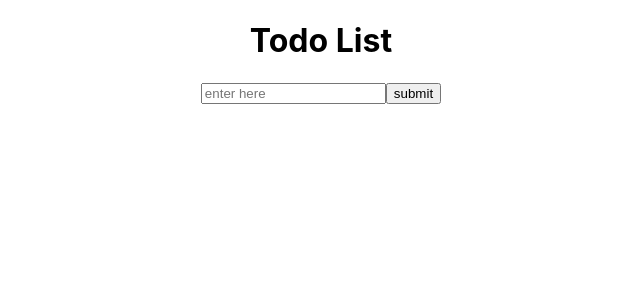
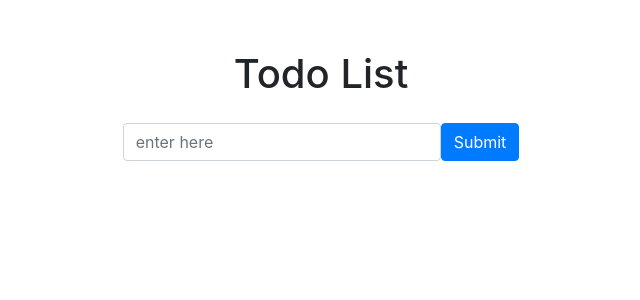
Before and after one commit to algojedi/todo-redux, a React (Create React App) app: page / in a window 1280 px wide. Shown: the top 300 px of the page, without its empty margins (319-959 px from the left). Built offline with nearby package versions, Linux system fonts and the light colour scheme.

Commit message:
Now we can delete! And welcome to reactstrap!

```diff
--- a/package.json
+++ b/package.json
@@ -3,10 +3,12 @@
   "version": "0.1.0",
   "private": true,
   "dependencies": {
+    "bootstrap": "^4.3.1",
     "react": "^16.9.0",
     "react-dom": "^16.9.0",
     "react-redux": "^7.1.1",
     "react-scripts": "3.1.1",
+    "reactstrap": "^8.0.1",
     "redux": "^4.0.4",
     "redux-devtools-extension": "^2.13.8"
   },
--- a/src/App.js
+++ b/src/App.js
@@ -7,7 +7,6 @@ import List from './components/list/list-container'
 function App() {
   return (
     <div className="App">
-      <h1>Todo List</h1>
       <Header/>
       <List/>
     </div>
--- a/src/actions/actions.js
+++ b/src/actions/actions.js
@@ -7,7 +7,7 @@ let id = 0;
 
 //action creators returning actions
 export function addTodo(todo) {
-    console.log('added todo: ' + todo);
+    //console.log('added todo: ' + todo);
     return {
         type: ADD_TODO,
         index: id++,
@@ -16,6 +16,8 @@ export function addTodo(todo) {
 }
 
 export function deleteTodo(i) {
+    console.log('deleted todo at ind: ' + i);
+
     return {
         type: DELETE_TODO,
         index: i
--- a/src/components/header/header.component.js
+++ b/src/components/header/header.component.js
@@ -2,6 +2,10 @@ import React from 'react';
 import './header.css';
 import { addTodo } from "../../actions/actions";
 import { connect } from 'react-redux';
+import { Button } from 'reactstrap';
+import { Input } from 'reactstrap';
+
+
 
 class Header extends React.Component {
     constructor(props) {
@@ -25,8 +29,11 @@ class Header extends React.Component {
     render() {
         return (
             <div>
-                <input type='text' value={this.state.input} onChange={this.handleChange} placeholder='enter here' />
-                <button type='submit' onClick={this.handleClick} >submit</button>
+                <h1 className='title'>Todo List</h1>
+                <div className="col-4 header">
+                    <Input type='text' value={this.state.input} onChange={this.handleChange} placeholder='enter here' />
+                    <Button color='primary' onClick={this.handleClick} >Submit</Button>
+                </div>
             </div>
          );
     }
--- a/src/components/header/header.css
+++ b/src/components/header/header.css
@@ -1,4 +1,9 @@
-input {
-    //height: 50px;
-    //width: 150px;
+.title {
+    margin-top: 50px;
 }
+.header {
+    width: 400px;
+    margin: auto;
+    display: flex;
+    margin-top: 25px;
+}
--- a/src/components/list/list-container.js
+++ b/src/components/list/list-container.js
@@ -4,12 +4,14 @@ import { connect } from 'react-redux';
 import Todo from "../todo";
 
 const List = ({ todos }) => {
+    console.log('in the list, heres the todos:');
+     console.log(todos);
+
 
     return (
-
             <ul>
-                { todos.map(todo => (
-                <Todo key={todo.key} {...todo}/>
+                {   todos.map(todo => (
+                    <Todo key={todo.id} {...todo}/>
                 ))}
             </ul>
 
@@ -17,7 +19,6 @@ const List = ({ todos }) => {
     );
 }
 
-//const mapStateToProps = state => ({ todos: state.map(el => el.todo) })
 const mapStateToProps = state => ({ todos: state })
 
 export default connect(mapStateToProps)(List);
--- a/src/components/list/list.css
+++ b/src/components/list/list.css
@@ -1 +1,6 @@
-ul { list-style: none; }
+ul {
+    list-style: none;
+    width: 400px;
+    margin: auto;
+
+}
--- a/src/components/todo.js
+++ b/src/components/todo.js
@@ -1,8 +1,15 @@
 import React from "react";
+import { Button } from 'reactstrap';
+import { connect } from "react-redux";
+import { deleteTodo } from "../actions/actions";
+
+const Todo = ({ todo, dispatch, id }) => {
+    if (todo == null) { return null };
+    console.log('todokey in Todo compo: ' + id);
+
+    return (
+        <li> {todo} <span><Button onClick={() => dispatch(deleteTodo(id))} color='danger' className='delete'>&#10008;</Button></span></li> );
+}
 
 
-const Todo = ({ todo }) => {
-    return ( <li> {todo} </li> );
-}
-
-export default Todo;
+export default connect()(Todo);
--- a/src/index.js
+++ b/src/index.js
@@ -6,6 +6,7 @@ import { Provider } from 'react-redux';
 import mainReducer from './reducers/reducer';
 import {createStore} from 'redux';
 import { devToolsEnhancer } from 'redux-devtools-extension';
+import 'bootstrap/dist/css/bootstrap.min.css';
 
 // const store = createStore(mainReducer);
 const store = createStore(mainReducer, devToolsEnhancer());
--- a/src/reducers/reducer.js
+++ b/src/reducers/reducer.js
@@ -1,18 +1,18 @@
 import { TOGGLE_TODO, DELETE_TODO, ADD_TODO } from "../actions/actions";
 
 
-const INITIAL_STATE = [{}];
+const INITIAL_STATE = [];
 
 function mainReducer(state=INITIAL_STATE, action) {
     console.log('main reducer called : ' + action.type);
 
     switch (action.type) {
         case ADD_TODO:
-            console.log('add-todo reducer called');
-            return [...state, { todo: action.todo, completed: false, key : action.index }];
+            //console.log('add-todo reducer called');
+            return [...state, { todo: action.todo, completed: false, id : action.index }];
 
         case DELETE_TODO:
-            return state.filter(todo => todo.key !== action.index)
+            return state.filter(todo => todo.id !== action.index)
 
         case TOGGLE_TODO:
             let completed = true;
```
Also changed, not shown: 1 other file (tests, documents, lock files or other folders).
